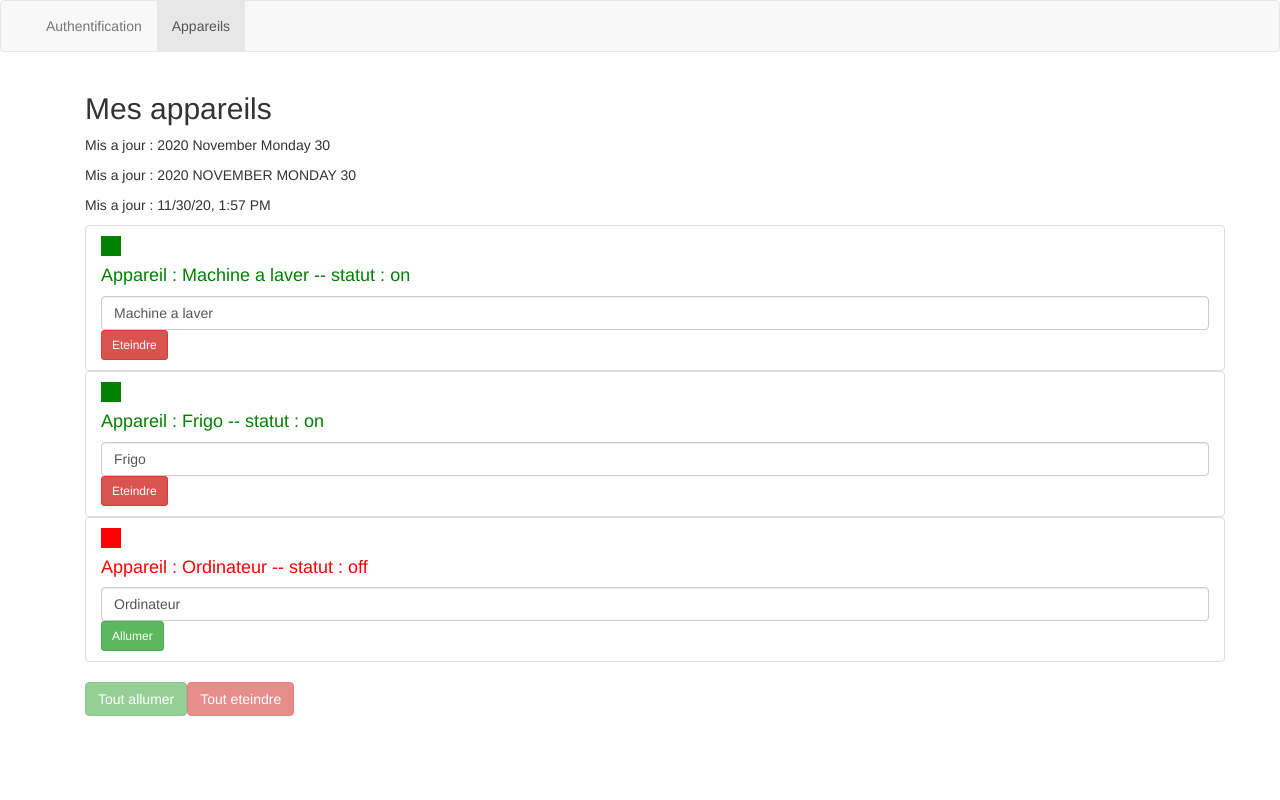
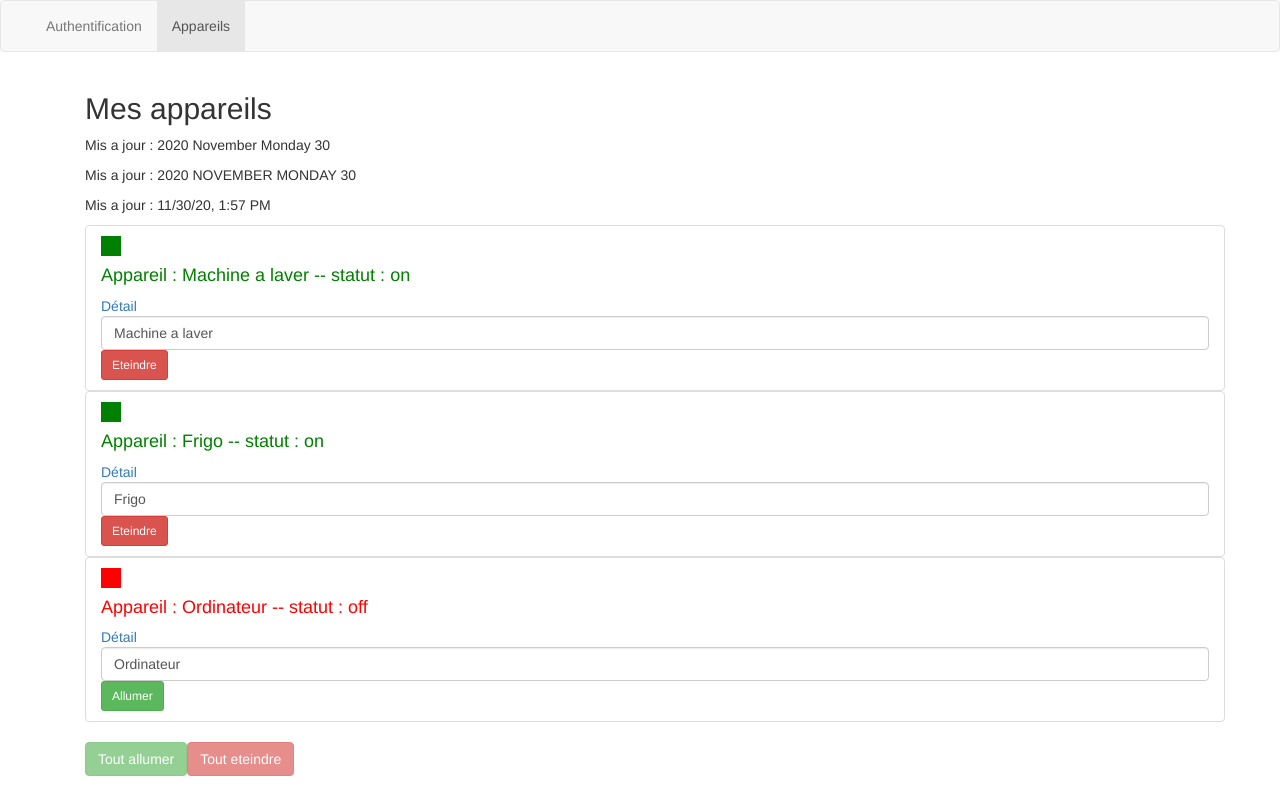
Before and after one commit to LittllMind/angular-learning, an Angular app: page /appareils in a window 1280 px wide. Built offline with nearby package versions, Linux system fonts and the light colour scheme.

Commit message:
paramètres de route ok

```diff
--- a/src/app/appareil-view/appareil-view.component.html
+++ b/src/app/appareil-view/appareil-view.component.html
@@ -9,7 +9,8 @@
         <app-appareil *ngFor="let appareil of appareils; let i = index"
                       [appareilName]="appareil.name"
                       [appareilStatus]="appareil.status"
-                      [index]="i">
+                      [index]="i"
+                      [id]="appareil.id">
         </app-appareil>
       </ul>
       <button   class="btn btn-success"
--- a/src/app/appareil/appareil.component.html
+++ b/src/app/appareil/appareil.component.html
@@ -10,6 +10,7 @@
   <h4 [ngStyle]="{color : getColor()}">
     Appareil : {{ appareilName }} -- statut : {{ getStatus() }}
   </h4>
+  <a [routerLink]="[id]">Détail</a>
   <input type="text" class="form-control" [(ngModel)]="appareilName">
   <button class="btn btn-sm btn-success"
           *ngIf="appareilStatus === 'off'"
--- a/src/app/appareil/appareil.component.ts
+++ b/src/app/appareil/appareil.component.ts
@@ -11,6 +11,9 @@
   @Input() appareilName: string;
   @Input() appareilStatus : string;
   @Input() index: number;
+  @Input() id: number;
+
+
 
   constructor(private appareilService: AppareilService) { }
 
--- a/src/app/services/appareil.service.ts
+++ b/src/app/services/appareil.service.ts
@@ -2,14 +2,17 @@
 
   appareils = [
       {
+        id: 1,
         name: 'Machine a laver',
         status: 'on'
       },
       {
+        id: 2,
         name: 'Frigo',
         status: 'on'
       },
       {
+        id: 3,
         name: 'Ordinateur',
         status: 'off'
       }
@@ -35,4 +38,13 @@
         appareil.status = 'off'
       }
     }
+
+    getAppareilById(id : number) {
+      const appareil = this.appareils.find(
+        (s) => {
+          return s.id === id;
+        }
+      );
+      return appareil;
+    }
 }
--- a/src/app/single-appareil/single-appareil.component.html
+++ b/src/app/single-appareil/single-appareil.component.html
@@ -1 +1,3 @@
-<p>single-appareil works!</p>
+<h2>{{ name }}</h2>
+<p>Statut : {{ status }}</p>
+<a routerLink="/appareils">Retour a la liste</a>
--- a/src/app/single-appareil/single-appareil.component.ts
+++ b/src/app/single-appareil/single-appareil.component.ts
@@ -1,15 +1,25 @@
 import { Component, OnInit } from '@angular/core';
+import { AppareilService } from '../services/appareil.service';
+import { ActivatedRoute } from '@angular/router';
 
 @Component({
   selector: 'app-single-appareil',
   templateUrl: './single-appareil.component.html',
   styleUrls: ['./single-appareil.component.scss']
 })
+
 export class SingleAppareilComponent implements OnInit {
 
-  constructor() { }
+  name: string = 'Appareil';
+  status: string = 'Statut';
 
-  ngOnInit(): void {
+  constructor(private appareilService: AppareilService,
+              private route: ActivatedRoute) { }
+
+  ngOnInit() {
+    const id = this.route.snapshot.params['id'];
+    this.name = this.appareilService.getAppareilById(+id).name;
+    this.status = this.appareilService.getAppareilById(+id).status;
   }
 
 }
```
